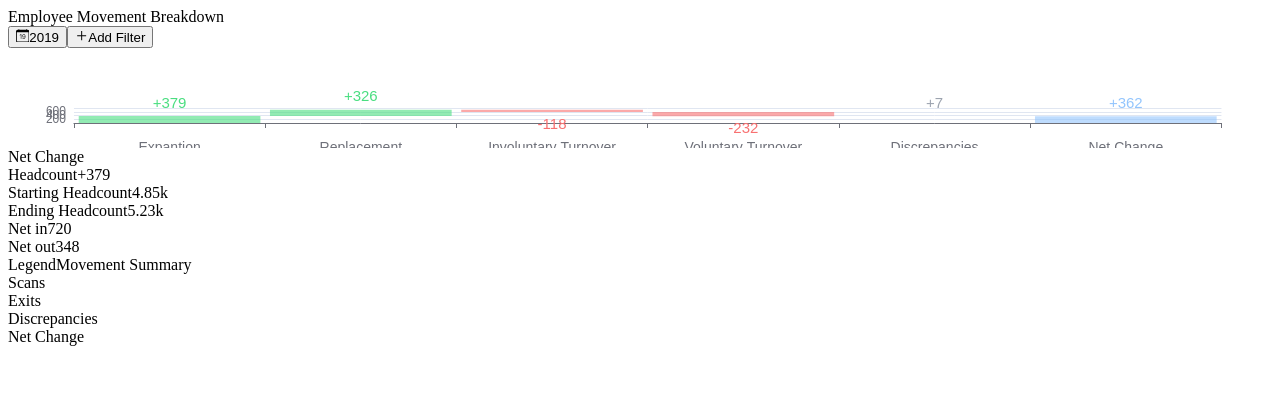
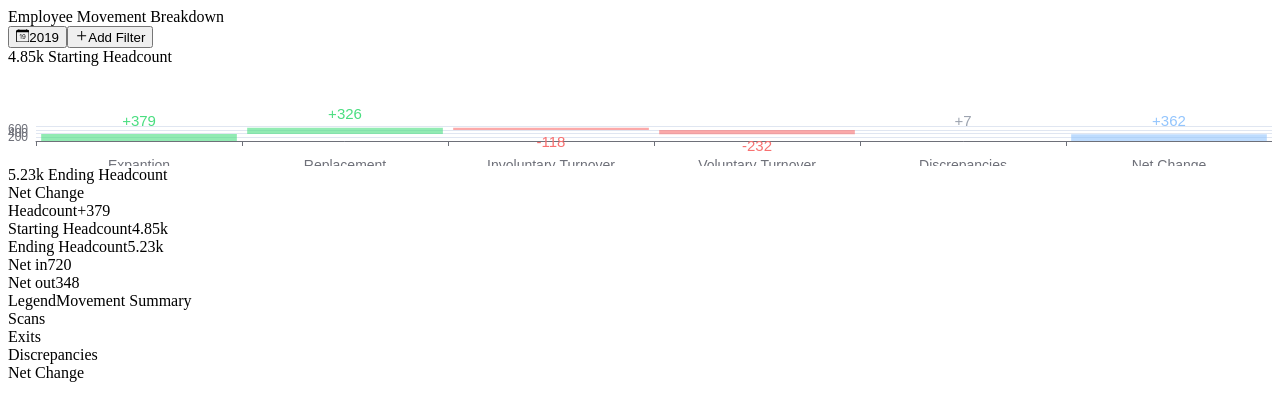
Before and after one commit to abhay-ag/Super-Ai, a React (Create React App) app: page / in a window 1280 px wide. Shown: the top 420 px of the page. Built offline with nearby package versions, Linux system fonts and the light colour scheme.

Commit message:
making the layout via CSS

```diff
--- a/src/components/Chart.js
+++ b/src/components/Chart.js
@@ -18,8 +18,8 @@ const option = {
     appendToBody: true,
   },
   grid: {
-    left: "3%",
-    right: "4%",
+    left: "0%",
+    right: "0%",
     bottom: "3%",
     containLabel: true,
   },
@@ -165,7 +165,15 @@ const option = {
 
 function Chart() {
   return (
-    <div className="h-3/4">
+    <div className="h-3/4 flex flex-row px-4">
+      <div className="flex flex-col justify-end pb-4 items-center">
+        <font className="font-bold text-sm">4.85k</font>
+        <font className="font-thin text-xs text-center">
+          {" "}
+          Starting Headcount{" "}
+        </font>
+      </div>
+      <div className="flex-1 flex flex-col">
         <ReactEcharts
           option={option}
           style={{
@@ -174,6 +182,14 @@ function Chart() {
           }}
         />
       </div>
+      <div className="flex flex-col justify-end pb-72 items-center">
+        <font className="font-bold text-sm">5.23k</font>
+        <font className="font-thin text-xs text-center">
+          {" "}
+          Ending Headcount{" "}
+        </font>
+      </div>
+    </div>
   );
 }
 
```
Lines whose indentation alone changed are shown as unchanged.
